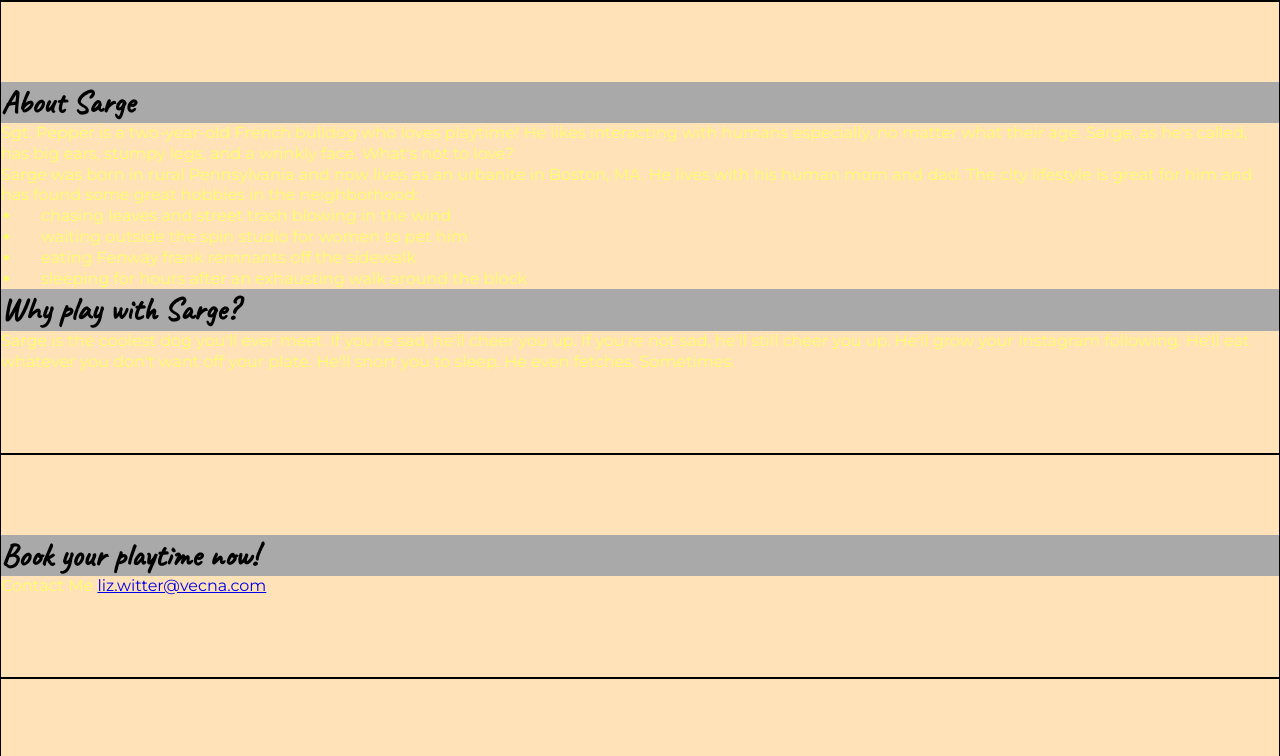
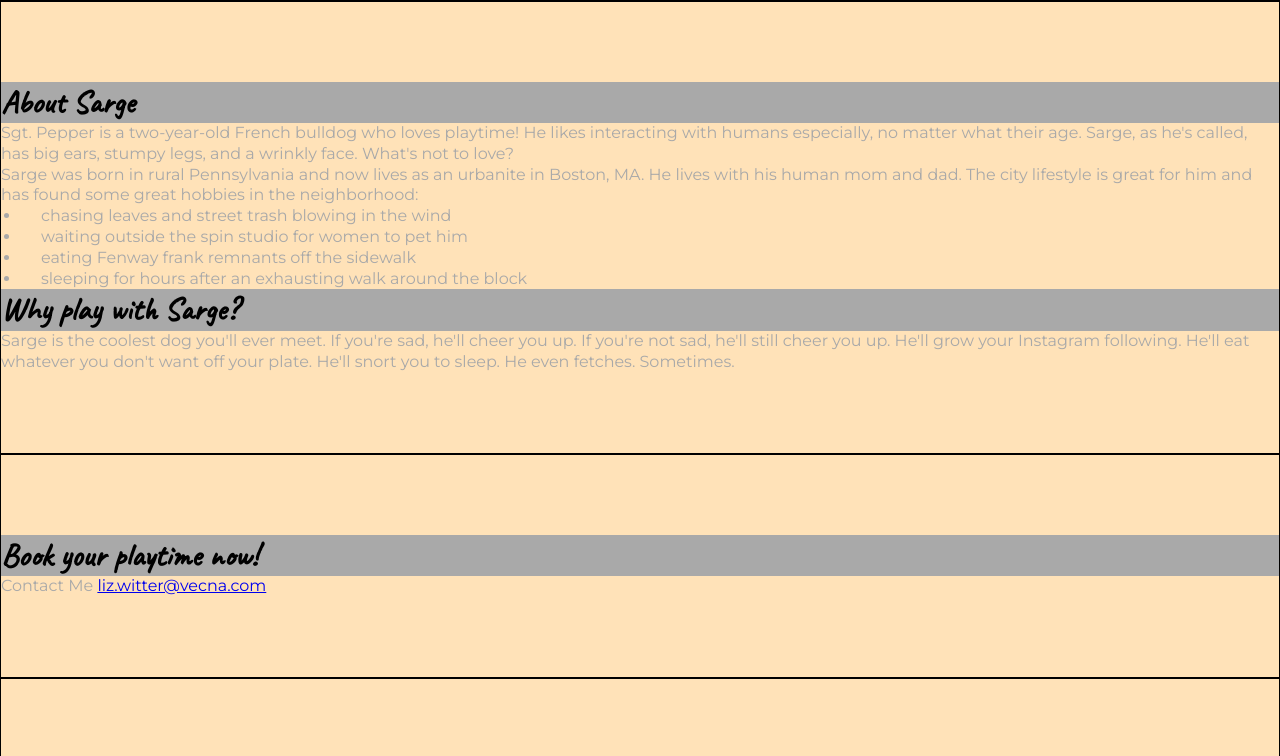
Before and after one commit to lizpardo/lizpardo.github.io, a plain HTML site: page unit_5/index.html in a window 1280 px wide. Shown: the part 741-1497 px from the top of the page. Drawn offline with Linux system fonts and the light colour scheme.

Commit message:
FONT COLOR

```diff
--- a/unit_5/css/style.css
+++ b/unit_5/css/style.css
@@ -50,17 +50,17 @@ h2 {
 
 p {
 	font-family: 'Montserrat';
-	color: #FFFF66;
+	color: #A9A9A9;
 	font-weight: normal;
 }
 
 ul {
 	font-family: 'Montserrat';
 	padding-left:1.25em;
-	color: #FFFF66;
+	color: #A9A9A9;
 }
 
 li {font-family: 'Montserrat';
-	color: #FFFF66;
+	color: #A9A9A9;
 	padding-left:1.25em;
 }
```
